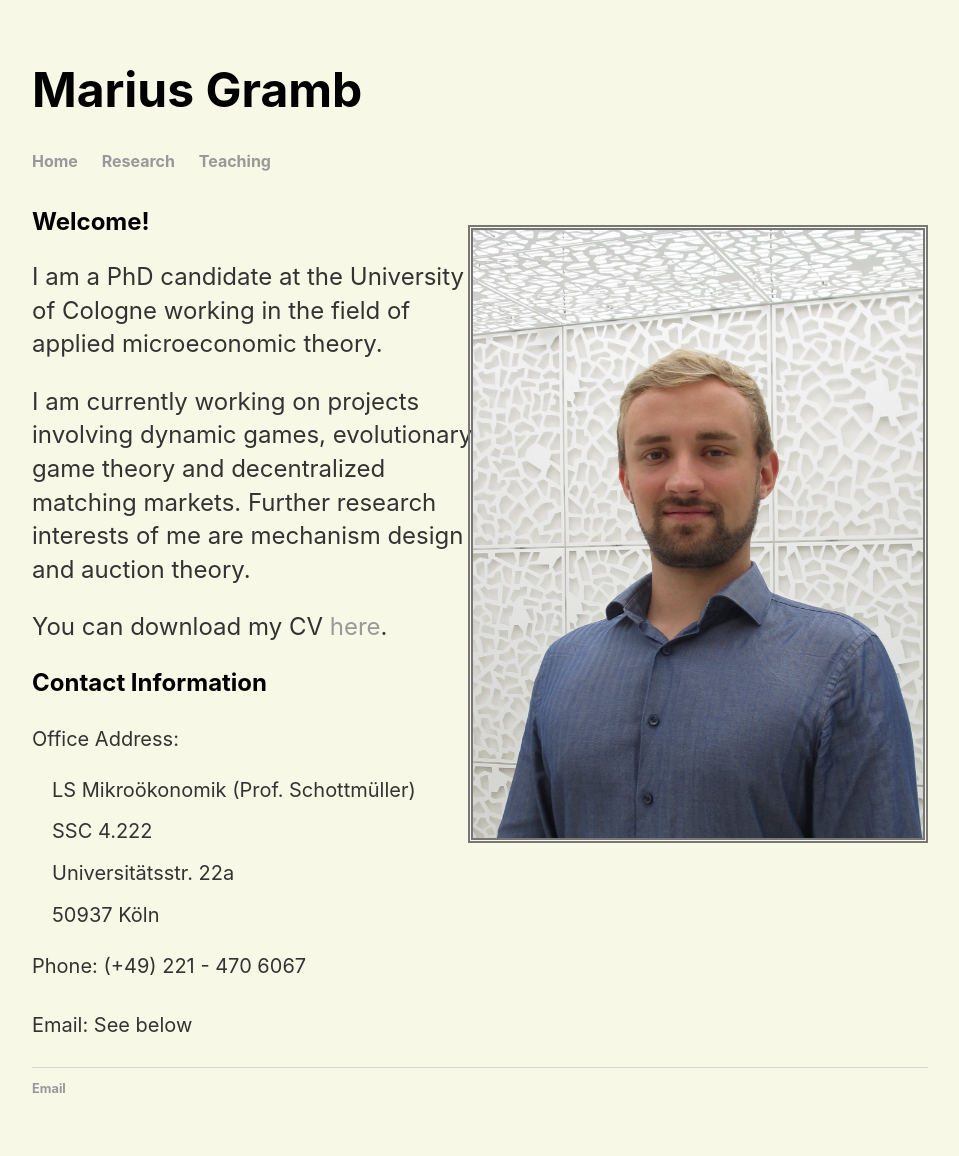
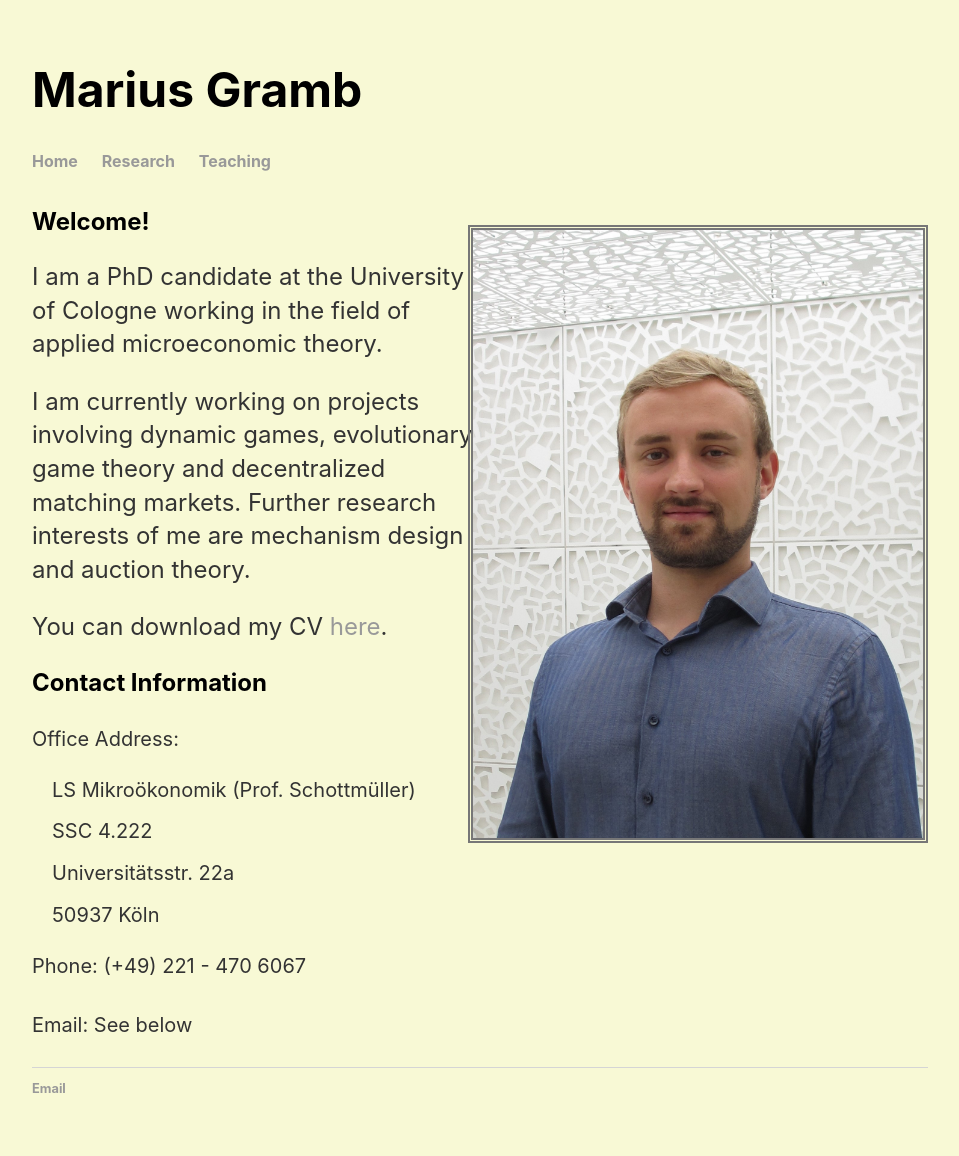
Before and after one commit to mariusgramb/mariusgramb.github.io, a Jekyll site: the page built from index.html, in a window 1280 px wide. Shown: the whole page, without its empty margins (160-1119 px from the left). Built offline with Jekyll 4.4.1, drawn with Linux system fonts in a browser that asks for light colours.

Commit message:
Update home.css

```diff
--- a/css/home.css
+++ b/css/home.css
@@ -2,7 +2,7 @@ body {
     margin: 60px auto;
     width: 70%;
     font-family: -apple-system, BlinkMacSystemFont, "Avenir Next", Avenir, "Nimbus Sans L", Roboto, "Noto Sans", "Segoe UI", Arial, Helvetica, "Helvetica Neue", sans-serif;
-    background-color: #F7F8E5;
+    background-color: #F8F9D5;
 }
 nav ul, footer ul {
     font-family:-apple-system, BlinkMacSystemFont, "Avenir Next", Avenir, "Nimbus Sans L", Roboto, "Noto Sans", "Segoe UI", Arial, Helvetica, "Helvetica Neue", sans-serif;
```
